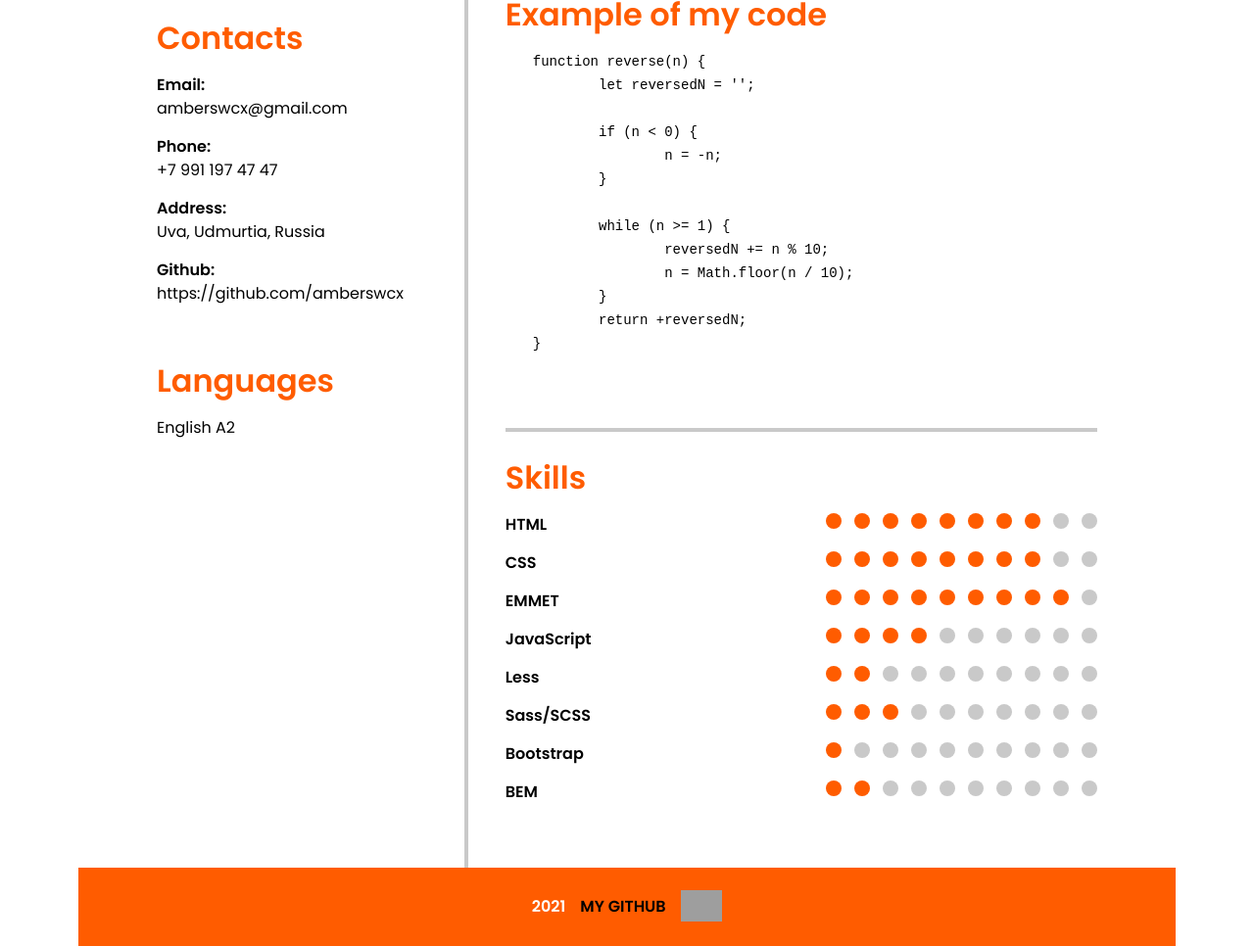
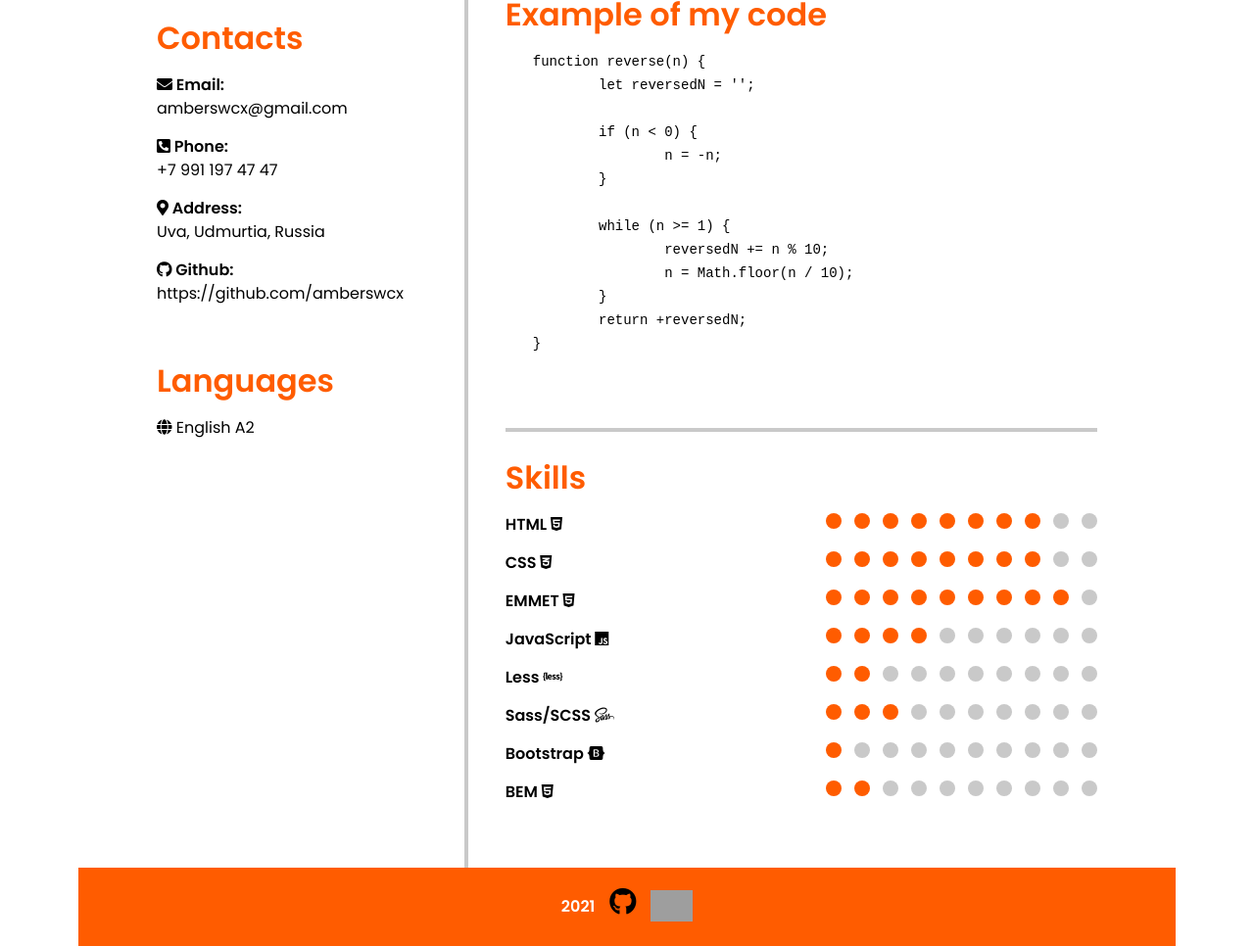
Before and after one commit to amberswcx/rsschool-cv2020q2, a plain HTML site: page index.html in a window 1280 px wide. Shown: the part 1109-2075 px from the top of the page at 98% size. Drawn offline with Linux system fonts and the light colour scheme; grey boxes are pictures that could not be loaded.

Commit message:
feat: add icons

```diff
--- a/index.html
+++ b/index.html
@@ -7,6 +7,7 @@
 	<link rel="preconnect" href="https://fonts.googleapis.com">
 	<link rel="preconnect" href="https://fonts.gstatic.com" crossorigin>
 	<link href="https://fonts.googleapis.com/css2?family=Poppins:wght@400;600&display=swap" rel="stylesheet">
+	<link rel="stylesheet" href="https://use.fontawesome.com/releases/v5.15.4/css/all.css" integrity="sha384-DyZ88mC6Up2uqS4h/KRgHuoeGwBcD4Ng9SiP4dIRy0EXTlnuz47vAwmeGwVChigm" crossorigin="anonymous">
 </head>
 <body>
 	<header class="header">
@@ -33,16 +34,16 @@
 			<article class="cv-block">
 				<h3 class="cv-block__header">Contacts</h3>
 				<ul class="cv-block__list">
-					<li><span>Email:</span> amberswcx@gmail.com</li>
-					<li><span>Phone:</span> +7 991 197 47 47</li>
-					<li><span>Address:</span> Uva, Udmurtia, Russia</li>
-					<li><span>Github:</span> https://github.com/amberswcx</li>
+					<li><span><i class="fas fa-envelope"></i> Email:</span> amberswcx@gmail.com</li>
+					<li><span><i class="fas fa-phone-square-alt"></i> Phone:</span> +7 991 197 47 47</li>
+					<li><span><i class="fas fa-map-marker-alt"></i> Address:</span> Uva, Udmurtia, Russia</li>
+					<li><span><i class="fab fa-github"></i> Github:</span> https://github.com/amberswcx</li>
 				</ul>
 			</article>
 			<article class="cv-block">
 				<h3 class="cv-block__header">Languages</h3>
 				<ul class="cv-block__list">
-					<li>English A2</li>
+					<li><i class="fas fa-globe"></i> English A2</li>
 				</ul>
 			</article>
 		</section>
@@ -75,7 +76,7 @@ function reverse(n) {
 				<h3 class="cv-block__header">Skills</h3>
 				<ul class="cv-block__list cv-block__list_skills">
 					<li>
-						<span>HTML</span>
+						<span>HTML <i class="fab fa-html5"></i></span>
 						<div>
 							<span class="learned"></span>
 							<span class="learned"></span>
@@ -90,7 +91,7 @@ function reverse(n) {
 						</div>
 					</li>
 					<li>
-						<span>CSS</span>
+						<span>CSS <i class="fab fa-css3-alt"></i></span>
 						<div>
 							<span class="learned"></span>
 							<span class="learned"></span>
@@ -105,7 +106,7 @@ function reverse(n) {
 						</div>
 					</li>
 					<li>
-						<span>EMMET</span>
+						<span>EMMET <i class="fab fa-html5"></i></span>
 						<div>
 							<span class="learned"></span>
 							<span class="learned"></span>
@@ -120,7 +121,7 @@ function reverse(n) {
 						</div>
 					</li>
 					<li>
-						<span>JavaScript</span>
+						<span>JavaScript <i class="fab fa-js"></i></span>
 						<div>
 							<span class="learned"></span>
 							<span class="learned"></span>
@@ -135,7 +136,7 @@ function reverse(n) {
 						</div>
 					</li>
 					<li>
-						<span>Less</span>
+						<span>Less <i class="fab fa-less"></i></span>
 						<div>
 							<span class="learned"></span>
 							<span class="learned"></span>
@@ -150,7 +151,7 @@ function reverse(n) {
 						</div>
 					</li>
 					<li>
-						<span>Sass/SCSS</span>
+						<span>Sass/SCSS <i class="fab fa-sass"></i></span>
 						<div>
 							<span class="learned"></span>
 							<span class="learned"></span>
@@ -165,7 +166,7 @@ function reverse(n) {
 						</div>
 					</li>
 					<li>
-						<span>Bootstrap</span>
+						<span>Bootstrap <i class="fab fa-bootstrap"></i></span>
 						<div>
 							<span class="learned"></span>
 							<span></span>
@@ -180,7 +181,7 @@ function reverse(n) {
 						</div>
 					</li>
 					<li>
-						<span>BEM</span>
+						<span>BEM <i class="fab fa-html5"></i></span>
 						<div>
 							<span class="learned"></span>
 							<span class="learned"></span>
@@ -200,7 +201,7 @@ function reverse(n) {
 	</main>
 	<footer class="footer">
 		<time datetime="2021" class="footer__date">2021</time>
-		<a href="https://amberswcx.github.io/rsschool-cv/" class="footer__link">My Github</a>
+		<a href="https://amberswcx.github.io/rsschool-cv/" class="footer__link"><i class="fab fa-github"></i></a>
 		<a href="https://rs.school/js/" target="_blank" class="footer__link">
 			<img src="https://rs.school/images/rs_school_js.svg" alt="RS School" class="footer__logo">
 		</a>
--- a/style.scss
+++ b/style.scss
@@ -228,6 +228,10 @@ body {
 	&:hover {
 		color: #ffffff;
 	}
+
+	i {
+		font-size: 28px;
+	}
 }
 
 .footer__logo {
```
Also changed, not shown: style.css.
